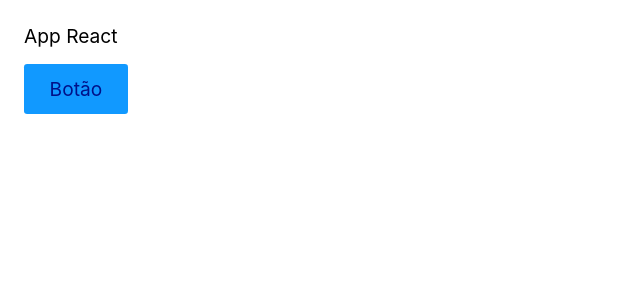
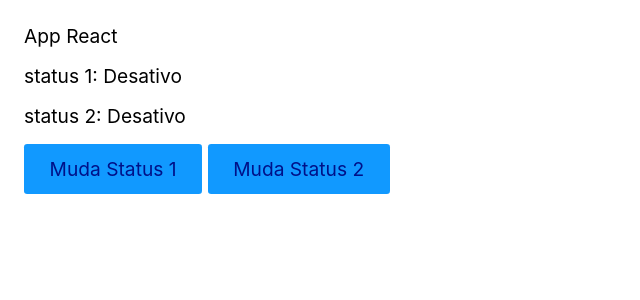
Before and after one commit to LuizGenuino/React-Origamid, a React (Vite) app: page / in a window 1280 px wide. Shown: the top 300 px of the page, without its empty margins (0-640 px from the left). Built offline with nearby package versions, Linux system fonts and the light colour scheme.

Commit message:
Implement state management with useState for status toggling in App component

```diff
--- a/src/App.jsx
+++ b/src/App.jsx
@@ -1,11 +1,22 @@
+import { useState } from "react"
 
 
 const App = () => {
+    const booleanHook = useState(false)
+    const [active, setActive] = useState(false)
+
+    console.log(booleanHook)
 
     return (
         <>
             <p>App React</p>
-            <button>Botão</button>
+            <p>status 1: {booleanHook[0] ? 'Ativo' : 'Desativo'}</p>
+            <p>status 2: {active ? 'Ativo' : 'Desativo'}</p>
+
+            <button onClick={() => booleanHook[1](!booleanHook[0])} >Muda Status 1</button>
+            <span> </span>
+            <button onClick={() => setActive(!active)} >Muda Status 2</button>
+
         </>
     )
 }
```
